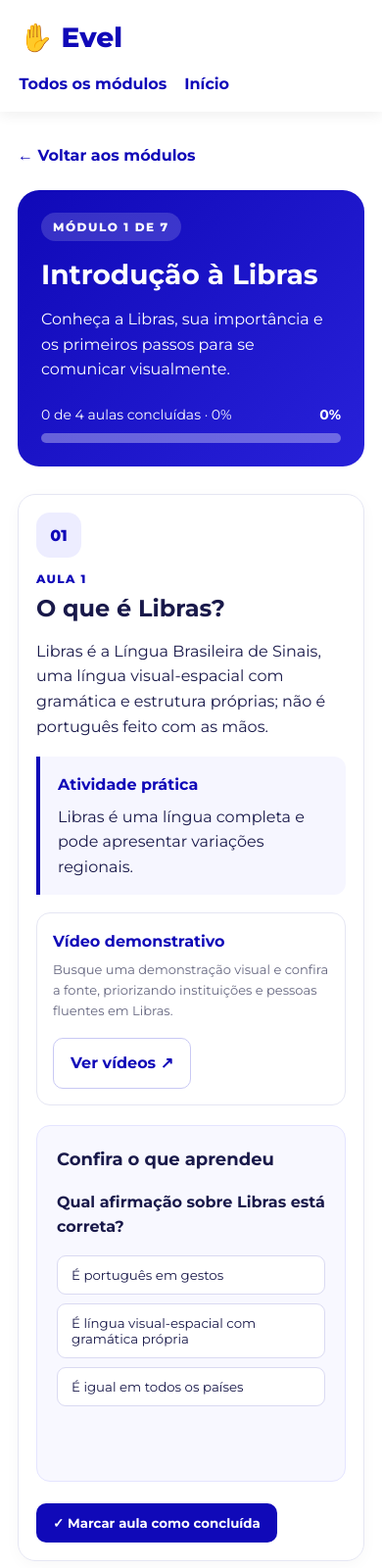
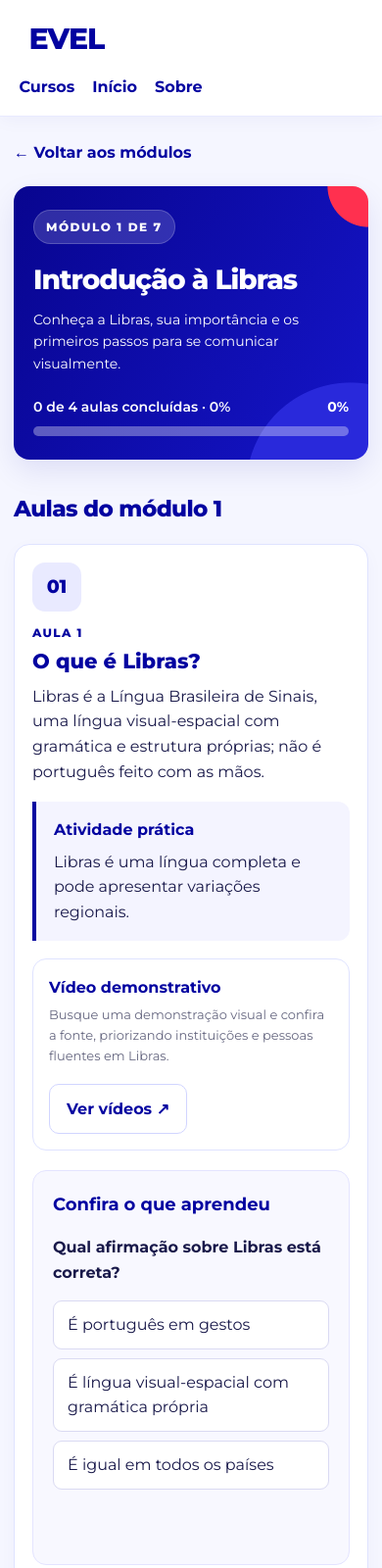
Before and after one commit to joaogsantos11/evel, a website: page public/cursos/modulo1.html in a window 390 px wide. Shown: the top 1600 px of the page at 98% size. Drawn offline with nearby package versions, Linux system fonts and the light colour scheme; files whose address does not match are found by name.

Commit message:
pagina-cursos pt 1

```diff
--- a/public/css/curso.css
+++ b/public/css/curso.css
@@ -1,338 +1,626 @@
+
 @import url('https://fonts.googleapis.com/css2?family=Montserrat:wght@400;500;600;700;800&display=swap');
 
+/* =========================
+   VARIÁVEIS DO EVEL
+========================= */
+
 :root {
-    --azul: #1009b8;
-    --escuro: #09058f;
+    --azul: #0303a0;
+    --escuro: #080577;
     --claro: #ededff;
     --texto: #19194a;
     --cinza: #666780;
-    --borda: #e5e6f3;
+    --borda: #dfe3ff;
     --verde: #16834a;
-    --vermelho: #c62828
+    --vermelho: #ff304f;
+    --fundo: #f5f6ff;
+    --branco: #ffffff;
 }
 
+/* =========================
+   RESET E CONFIGURAÇÕES
+========================= */
+
 * {
-    box-sizing: border-box
+    box-sizing: border-box;
+}
+
+html {
+    scroll-behavior: smooth;
 }
 
 body {
     margin: 0;
-    font-family: Montserrat, Arial, sans-serif;
+    font-family: 'Montserrat', Arial, sans-serif;
     color: var(--texto);
-    line-height: 1.6
+    line-height: 1.6;
+    background: var(--fundo);
 }
 
+button,
+input,
+textarea,
+select {
+    font: inherit;
+}
+
+/* =========================
+   CABEÇALHO
+========================= */
+
 .topo {
+    position: sticky;
+    top: 0;
+    z-index: 100;
     min-height: 76px;
     padding: 16px 5%;
     display: flex;
     align-items: center;
     justify-content: space-between;
-    box-shadow: 0 3px 14px #0001
+    gap: 24px;
+    background: rgba(255, 255, 255, 0.96);
+    backdrop-filter: blur(12px);
+    border-bottom: 1px solid #e8eaff;
+    box-shadow: 0 4px 18px #0303a00a;
 }
 
 .logo {
-    font-size: 28px;
+    display: inline-flex;
+    align-items: center;
+    gap: 10px;
+    color: var(--azul);
+    text-decoration: none;
+    font-size: 30px;
     font-weight: 800;
-    color: var(--azul);
-    text-decoration: none
+    letter-spacing: -1px;
+    white-space: nowrap;
+}
+
+.logo-icone {
+    color: var(--vermelho);
+    font-size: 30px;
+    line-height: 1;
 }
 
 .topo nav {
     display: flex;
-    gap: 24px
+    align-items: center;
+    gap: 28px;
 }
 
 .topo nav a,
 .voltar {
     color: var(--azul);
     text-decoration: none;
-    font-weight: 700
+    font-weight: 700;
+    transition: color 0.2s ease;
 }
 
+.topo nav a:hover,
+.voltar:hover {
+    color: var(--vermelho);
+}
+
+/* =========================
+   CONTEÚDO PRINCIPAL
+========================= */
+
 .container {
-    max-width: 1000px;
+    max-width: 1100px;
     width: calc(100% - 36px);
-    margin: 28px auto 60px
+    margin: 28px auto 60px;
 }
 
 .voltar {
     display: inline-block;
-    margin: 4px 0 22px
+    margin: 4px 0 22px;
 }
 
+.voltar:hover {
+    text-decoration: underline;
+}
+
+/* =========================
+   BANNER DO MÓDULO
+========================= */
+
 .hero {
-    background: linear-gradient(135deg, var(--azul), #2821d9);
-    color: white;
+    color: var(--branco);
     border-radius: 22px;
-    padding: clamp(24px, 5vw, 44px)
+    padding: clamp(24px, 5vw, 44px);
+}
+
+.hero-modulo {
+    position: relative;
+    overflow: hidden;
+    background:
+        radial-gradient(
+            circle at 100% 0%,
+            #ff304f 0,
+            #ff304f 9%,
+            transparent 9.2%
+        ),
+        radial-gradient(
+            circle at 95% 110%,
+            #2929db 0,
+            #2929db 23%,
+            transparent 23.2%
+        ),
+        linear-gradient(120deg, #08058f, #1515c9);
+    box-shadow: 0 12px 30px #0303a018;
 }
 
 .etiqueta {
+    display: inline-block;
+    padding: 7px 12px;
+    border-radius: 30px;
+    background: #ffffff28;
     font-size: 12px;
+    font-weight: 800;
     letter-spacing: 1.5px;
-    font-weight: 800;
-    background: #ffffff28;
-    border-radius: 30px;
-    padding: 7px 12px
+}
+
+.hero-modulo .etiqueta {
+    border: 1px solid #ffffff30;
 }
 
 .hero h1 {
+    margin: 20px 0 12px;
     font-size: clamp(28px, 4vw, 42px);
     line-height: 1.2;
-    margin: 20px 0 12px
 }
+
+.hero-modulo h1 {
+    max-width: 700px;
+    font-weight: 800;
+    letter-spacing: -1px;
+}
+
+.hero-modulo > p {
+    max-width: 650px;
+    margin: 0;
+    font-size: clamp(14px, 2vw, 17px);
+}
+
+/* =========================
+   PROGRESSO DO MÓDULO
+========================= */
 
 .progresso-info {
     display: flex;
+    align-items: center;
     justify-content: space-between;
+    gap: 12px;
     margin: 22px 0 8px;
-    font-size: 14px
+    font-size: 14px;
+}
+
+.hero-modulo .progresso-info {
+    font-weight: 600;
 }
 
 .barra,
 .barra-progresso {
     height: 10px;
+    overflow: hidden;
+    border-radius: 20px;
     background: #ffffff55;
-    border-radius: 20px;
-    overflow: hidden
 }
 
-.barra>div {
+.barra > div {
+    width: 0;
     height: 100%;
-    width: 0;
-    background: #fff;
-    transition: width .2s
+    border-radius: 20px;
+    background: var(--branco);
+    transition: width 0.3s ease;
 }
+
+/* =========================
+   TÍTULO DA LISTA DE AULAS
+========================= */
+
+.titulo-lista-aulas {
+    margin: 32px 0 18px;
+    color: var(--azul);
+    font-size: clamp(23px, 3vw, 30px);
+    font-weight: 800;
+    letter-spacing: -0.6px;
+}
+
+/* =========================
+   LISTA E CARDS DAS AULAS
+========================= */
 
 .lista-aulas {
     display: grid;
-    gap: 22px;
-    margin-top: 28px
+    gap: 18px;
+    margin-top: 0;
 }
 
 .aula {
     display: grid;
-    grid-template-columns: 50px 1fr;
+    grid-template-columns: 50px minmax(0, 1fr);
     gap: 18px;
     padding: 26px;
+    background: var(--branco);
     border: 1px solid var(--borda);
-    border-radius: 18px;
-    box-shadow: 0 4px 16px #11102a08
+    border-radius: 16px;
+    box-shadow: 0 5px 18px #0303a008;
+    transition:
+        transform 0.2s ease,
+        box-shadow 0.2s ease,
+        border-color 0.2s ease;
+}
+
+.aula:hover {
+    transform: translateY(-2px);
+    border-color: #b9c1ff;
+    box-shadow: 0 10px 24px #0303a012;
 }
 
 .aula-numero {
-    width: 46px;
-    height: 46px;
-    border-radius: 14px;
-    background: var(--claro);
-    color: var(--azul);
     display: grid;
     place-items: center;
-    font-weight: 800
+    width: 50px;
+    height: 50px;
+    border-radius: 13px;
+    background: #e9eaff;
+    color: var(--azul);
+    font-size: 19px;
+    font-weight: 800;
+}
+
+.aula-conteudo {
+    min-width: 0;
 }
 
 .subtitulo {
+    margin: 0 0 5px;
+    color: var(--azul);
     font-size: 12px;
+    font-weight: 800;
     letter-spacing: 1.3px;
-    color: var(--azul);
-    font-weight: 800;
-    margin: 0 0 4px
 }
 
 .aula h2 {
+    margin: 0 0 10px;
+    color: var(--azul);
     font-size: 24px;
+    font-weight: 800;
     line-height: 1.3;
-    margin: 0 0 10px
 }
 
+.aula-conteudo > p:not(.subtitulo) {
+    margin: 8px 0;
+}
+
+/* =========================
+   ATIVIDADE PRÁTICA
+========================= */
+
 .pratica {
+    margin: 18px 0;
     padding: 16px 18px;
     border-left: 4px solid var(--azul);
-    background: #f6f6ff;
     border-radius: 0 12px 12px 0;
-    margin: 18px 0
+    background: #f4f4ff;
 }
 
 .pratica strong {
-    color: var(--azul)
+    color: var(--azul);
 }
 
 .pratica p {
-    margin: 7px 0 0
+    margin: 7px 0 0;
 }
+
+/* =========================
+   VÍDEOS DEMONSTRATIVOS
+========================= */
 
 .video-box {
     display: flex;
     align-items: center;
     justify-content: space-between;
     gap: 18px;
+    margin: 18px 0;
     padding: 16px;
     border: 1px solid var(--borda);
     border-radius: 14px;
-    margin: 18px 0
+    background: #ffffff;
 }
 
 .video-box strong {
-    color: var(--azul)
+    color: var(--azul);
 }
 
 .video-box p {
     margin: 5px 0 0;
+    color: var(--cinza);
     font-size: 13px;
-    color: var(--cinza)
 }
+
+/* =========================
+   BOTÕES
+========================= */
 
 .botao {
     display: inline-flex;
     align-items: center;
     justify-content: center;
     gap: 8px;
-    border: 0;
+    padding: 12px 17px;
+    border: 1px solid transparent;
     border-radius: 10px;
-    padding: 12px 17px;
     background: var(--azul);
-    color: white;
-    text-decoration: none;
+    color: var(--branco);
     font-family: inherit;
     font-weight: 700;
-    cursor: pointer
+    text-align: center;
+    text-decoration: none;
+    cursor: pointer;
+    transition:
+        background 0.2s ease,
+        transform 0.2s ease,
+        box-shadow 0.2s ease;
 }
 
 .botao:hover {
-    background: var(--escuro)
+    transform: translateY(-1px);
+    background: var(--escuro);
+    box-shadow: 0 5px 12px #0303a020;
 }
 
 .botao.secundario {
-    background: white;
+    border-color: #d1d5ff;
+    background: var(--branco);
     color: var(--azul);
-    border: 1px solid #c9c9f4
 }
 
-.botao[aria-disabled=true] {
-    opacity: .4;
-    pointer-events: none
+.botao.secundario:hover {
+    border-color: var(--azul);
+    background: #f4f4ff;
 }
 
+.botao[aria-disabled="true"] {
+    opacity: 0.4;
+    pointer-events: none;
+}
+
+.concluir {
+    margin-top: 2px;
+}
+
+.concluir.concluida {
+    background: var(--verde);
+}
+
+.concluir.concluida:hover {
+    background: #106b3b;
+}
+
+/* =========================
+   QUESTIONÁRIOS
+========================= */
+
 .quiz {
+    margin: 20px 0;
+    padding: 20px;
+    border: 1px solid #e4e4ff;
+    border-radius: 14px;
     background: #f8f8ff;
-    border: 1px solid #e4e4ff;
-    padding: 20px;
-    border-radius: 14px;
-    margin: 20px 0
 }
 
 .quiz h3 {
     margin: 0 0 8px;
-    font-size: 18px
+    color: var(--azul);
+    font-size: 18px;
 }
 
 .pergunta {
-    font-weight: 700
+    font-weight: 700;
 }
 
 .opcoes {
     display: grid;
-    gap: 9px
+    gap: 9px;
 }
 
 .opcao {
     padding: 11px 14px;
-    text-align: left;
-    background: white;
-    color: var(--texto);
     border: 1px solid #dadaf2;
     border-radius: 9px;
+    background: var(--branco);
+    color: var(--texto);
+    text-align: left;
     font-family: inherit;
-    cursor: pointer
+    cursor: pointer;
+    transition:
+        border-color 0.2s ease,
+        background 0.2s ease;
+}
+
+.opcao:hover:not(:disabled) {
+    border-color: var(--azul);
+    background: #f4f4ff;
 }
 
 .opcao:disabled {
-    cursor: default
+    cursor: default;
 }
 
 .opcao.certa {
     border-color: var(--verde);
-    background: #e9f8ef
+    background: #e9f8ef;
 }
 
 .opcao.errada {
     border-color: var(--vermelho);
-    background: #fff0f0
+    background: #fff0f0;
 }
 
 .feedback {
     min-height: 24px;
-    font-weight: 700
+    font-weight: 700;
 }
 
 .feedback.certa {
-    color: var(--verde)
+    color: var(--verde);
 }
 
 .feedback.errada {
-    color: var(--vermelho)
+    color: var(--vermelho);
 }
 
-.concluir {
-    margin-top: 2px
-}
-
-.concluir.concluida {
-    background: var(--verde)
-}
+/* =========================
+   NAVEGAÇÃO ENTRE MÓDULOS
+========================= */
 
 .navegacao-aulas {
     display: flex;
     justify-content: space-between;
     gap: 12px;
-    margin: 30px 0
+    margin: 30px 0;
 }
 
+/* =========================
+   AVISO EDUCACIONAL
+========================= */
+
 .aviso {
+    padding: 14px;
+    border: 1px solid #e8eaff;
+    border-radius: 10px;
+    background: #eeefff;
+    color: var(--cinza);
     font-size: 12px;
-    color: var(--cinza);
-    background: #f7f7fb;
-    padding: 14px;
-    border-radius: 10px
 }
 
-footer {
-    text-align: center;
-    border-top: 1px solid var(--borda);
-    padding: 24px;
-    color: #777;
-    font-size: 13px
+/* =========================
+   TELAS DE APRENDIZAGEM
+========================= */
+
+.tela-aprendizagem {
+    margin-top: 28px;
 }
 
-@media(max-width:650px) {
+.tela-aprendizagem h2 {
+    margin: 0 0 16px;
+    color: var(--azul);
+    font-size: clamp(24px, 3vw, 32px);
+    line-height: 1.3;
+}
+
+.conteudo-aula {
+    padding: clamp(20px, 4vw, 32px);
+    border: 1px solid var(--borda);
+    border-radius: 18px;
+    background: var(--branco);
+    box-shadow: 0 4px 16px #11102a08;
+}
+
+.conteudo-aula p {
+    margin: 12px 0;
+}
+
+.acoes-aula {
+    display: flex;
+    justify-content: space-between;
+    gap: 12px;
+    margin-top: 24px;
+}
+
+/* =========================
+   RODAPÉ
+========================= */
+
+footer {
+    padding: 24px;
+    border-top: 1px solid #e8eaff;
+    background: var(--branco);
+    color: #777;
+    font-size: 13px;
+    text-align: center;
+}
+
+/* =========================
+   RESPONSIVIDADE
+========================= */
+
+@media (max-width: 650px) {
     .topo {
         align-items: flex-start;
+        flex-direction: column;
         gap: 12px;
-        flex-direction: column
     }
 
     .topo nav {
+        flex-wrap: wrap;
         gap: 18px;
-        flex-wrap: wrap
+    }
+
+    .container {
+        width: calc(100% - 28px);
+        margin-top: 20px;
+    }
+
+    .hero {
+        padding: 24px 20px;
+    }
+
+    .hero-modulo {
+        border-radius: 16px;
+    }
+
+    .progresso-info {
+        align-items: flex-start;
+        flex-wrap: wrap;
     }
 
     .aula {
         grid-template-columns: 1fr;
+        gap: 12px;
         padding: 18px;
-        gap: 12px
+    }
+
+    .aula h2 {
+        font-size: 21px;
     }
 
     .video-box {
         align-items: flex-start;
-        flex-direction: column
+        flex-direction: column;
     }
 
     .navegacao-aulas {
-        flex-direction: column
+        flex-direction: column;
     }
 
-    .navegacao-aulas .botao {
-        width: 100%
+    .navegacao-aulas .botao,
+    .acoes-aula .botao {
+        width: 100%;
+    }
+
+    .acoes-aula {
+        flex-direction: column;
     }
 }
+
+/* =========================
+   ACESSIBILIDADE
+========================= */
+
+@media (prefers-reduced-motion: reduce) {
+    html {
+        scroll-behavior: auto;
+    }
+
+    *,
+    *::before,
+    *::after {
+        transition-duration: 0.01ms !important;
+        animation-duration: 0.01ms !important;
+        animation-iteration-count: 1 !important;
+    }
+}
--- a/public/cursos/modulo1.html
+++ b/public/cursos/modulo1.html
@@ -10,11 +10,20 @@
 </head>
 
 <body data-modulo="1">
-    <header class="topo"><a class="logo" href="../cursos.html">✋ Evel</a>
-        <nav><a href="../cursos.html">Todos os módulos</a><a href="../inicio.html">Início</a></nav>
+    <header class="topo">
+        <a class="logo" href="../cursos.html">
+            <span href="/public/img/logo.png" aria-hidden="true"></span>
+            <span>EVEL</span>
+        </a>
+
+        <nav aria-label="Navegação principal">
+            <a href="../cursos.html">Cursos</a>
+            <a href="../inicio.html">Início</a>
+            <a href="../sobre.html">Sobre</a>
+        </nav>
     </header>
     <main class="container"><a class="voltar" href="../cursos.html">← Voltar aos módulos</a>
-        <section class="hero"><span class="etiqueta">MÓDULO 1 DE 7</span>
+        <section class="hero hero-modulo"><span class="etiqueta">MÓDULO 1 DE 7</span>
             <h1>Introdução à Libras</h1>
             <p>Conheça a Libras, sua importância e os primeiros passos para se comunicar visualmente.</p>
             <div class="progresso-info"><span id="progressoTexto">0 de 4 aulas concluídas · 0%</span><strong
@@ -23,6 +32,8 @@
                 <div id="progressoBarra"></div>
             </div>
         </section>
+
+        <h2 class="titulo-lista-aulas">Aulas do módulo 1</h2>
         <section class="lista-aulas">
             <article class="aula">
                 <div class="aula-numero">01</div>
```
